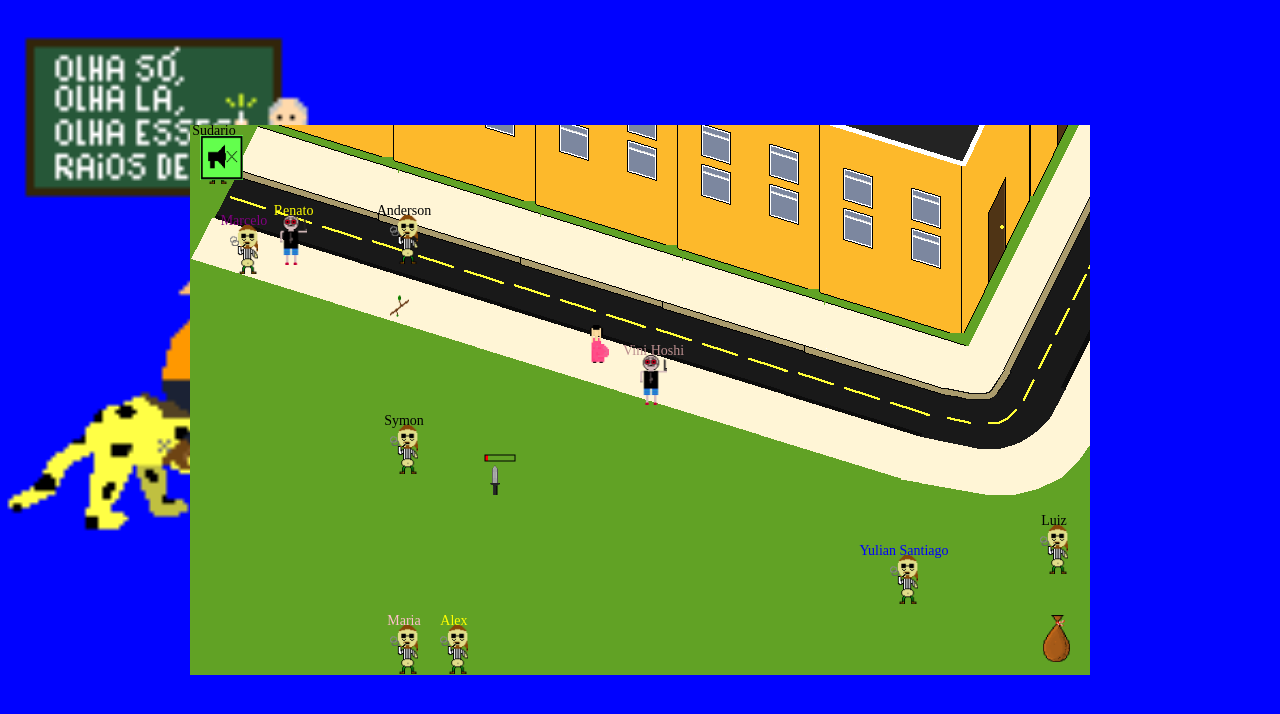
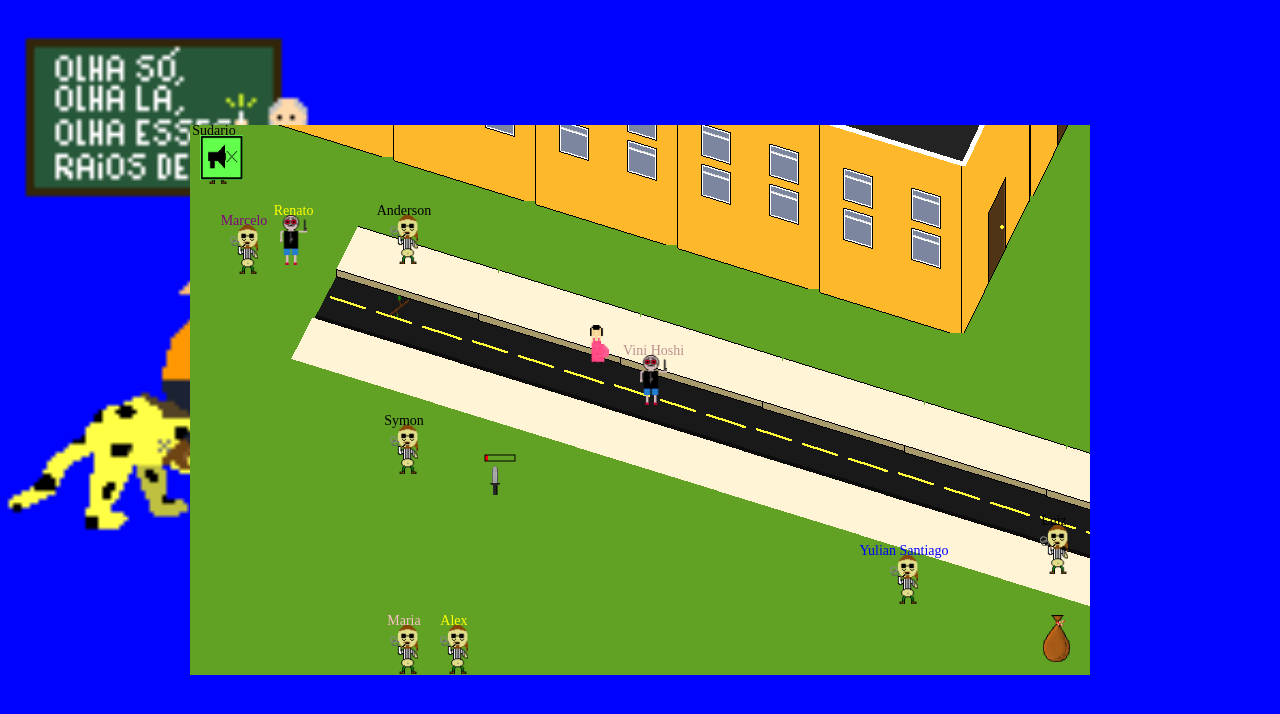
Before and after one commit to YulianSan/MyGame, a website: page public/index.html in a window 1280 px wide. Drawn offline with Linux system fonts and the light colour scheme; a web font is replaced by a local one.

Commit message:
EMelhorei a criação de ruas e comecei a parte reponsiva do jogo, vendo se a tela do celular esta deitada ou em pé

```diff
--- a/public/fundo.js
+++ b/public/fundo.js
@@ -1,5 +1,6 @@
 var fundo={
-    chao:[],botoes:[],
+
+    botoes:[],
     Antigoy:0,Antigox:0,
     // DESENHA BOTÃO
     desenharBotoes(){
@@ -41,110 +42,120 @@ var fundo={
         let posX=estadoTelaGame[globais.nTela].posicao[0]
         let posY=estadoTelaGame[globais.nTela].posicao[1]
 
-        this.Antigoy=0;this.Antigox=0;
-        for (var element of chao) {
+        for (let i=0;i<chao.length;i++) {
+            const element = chao[i];
 
-            ctx.drawImage(element.img,element.xI,element.yI,element.laI,element.alI,this.Antigox+element.x+posX, this.Antigoy+element.y+posY,element.la,element.al);
-            switch (element.dir) {
-                case 0:
-                    this.Antigoy=this.Antigoy+44;
-                    this.Antigox=this.Antigox+142;
-                break;
-                case 1:
-                    this.Antigoy=this.Antigoy-130;
-                    this.Antigox=this.Antigox+65;
-                break;
-                case 2:
-                    this.Antigoy=this.Antigoy+element.al;
-                break;
-                case 3:
-                    this.Antigox=this.Antigox-element.la;
-                case 4:
-                case 5:
-                    this.Antigoy=this.Antigoy+44;
-                    this.Antigox=this.Antigox+140;
-                break;
-                case 6:
-                    this.Antigoy=this.Antigoy-120;
-                    this.Antigox=this.Antigox+63;
-                break;
-                case 7:
-                this.Antigoy=this.Antigoy+element.al;
-                break;
-            }
+            ctx.drawImage(element.img,element.xI,element.yI,element.laI,element.alI,element.x+posX, element.y+posY,element.la,element.al);
         }
 
     },
     //CRIAR CHÃO
-    CriarChao(n){
-        let chao={}
-        if(n==0 || n==2){
-            chao={
-                img:fundoImg,alI:177,laI:208,al:177,la:208,x:0,y:0,xI:223,yI:16,dir:n
+    CriarChao(skin,n,vlr_x,vlr_y,chaoJaCriado){
+
+        let chao=chaoJaCriado
+
+        for (let i = 0; i < n; i++) {
+            const elementAnterior = chao[chao.length-1] || null;
+            var proximoX = vlr_x
+            var proximoY = vlr_y
+            if(elementAnterior){
+                proximoX = elementAnterior.x
+                proximoY = elementAnterior.y
+                switch (skin) {
+                    case 0:
+                        proximoY+=44;
+                        proximoX+=142;
+                    break;
+                    case 1:
+                        proximoY-=130;
+                        proximoX+=65;
+                    break;
+                    case 4:
+                    case 5:
+                    case 6:
+                        proximoY+=44;
+                        proximoX+=140;
+                    break;
+                    // case 6:
+                    //     proximoY-=120;
+                    //     proximoX+=63;
+                    // break;
+                }
             }
-        }if(n==1 || n==3){
-            chao={
-                img:fundoImg,alI:177,laI:212,al:177,la:212,x:0,y:0,xI:3,yI:12,dir:n
-            }
-        }if(n==4){
-            chao={
-                img:fundoImg,alI:150,laI:215,al:150,la:215,x:0,y:27,xI:20,yI:580,dir:n
-            }
-        }if(n==5){
-            chao={
-                img:fundoImg,alI:215,laI:150,al:215,la:150,x:0,y:0,xI:258,yI:594,dir:n
-            }
-        }if(n==6){
-            chao={
-                img:fundoImg,alI:150,laI:215,al:150,la:215,x:0,y:0,xI:258,yI:594,dir:n
-            }
-        }if(n==7){
-            chao={
-                img:fundoImg,alI:61,laI:62,al:122,la:121,x:0,y:0,xI:164,yI:115,dir:n
-            }
-        }if(n==8){
-            chao={
-                img:fundoImg,alI:105,laI:110,al:105,la:110,x:0,y:0,xI:171,yI:3,dir:n
+            if(skin==0 || skin==2){
+                chao.push({
+                    img:fundoImg,alI:177,laI:208,al:177,la:208,x:0+proximoX,y:0+proximoY,xI:223,yI:16,dir:skin
+                })
+            }if(skin==1 || skin==3){
+                chao.push({
+                    img:fundoImg,alI:177,laI:212,al:177,la:212,x:0+proximoX,y:0+proximoY,xI:3,yI:12,dir:skin
+                })
+            }if(skin==4){
+                chao.push({
+                    img:fundoImg,alI:150,laI:215,al:150,la:215,x:0+proximoX,y:27+proximoY,xI:20,yI:580,dir:skin
+                })
+            }if(skin==5){
+                chao.push({
+                    img:fundoImg,alI:215,laI:150,al:215,la:150,x:0+proximoX,y:0+proximoY,xI:258,yI:594,dir:skin
+                })
+            }if(skin==6){
+                chao.push({
+                    img:fundoImg,alI:150,laI:215,al:150,la:215,x:0+proximoX,y:0+proximoY,xI:258,yI:594,dir:skin
+                })
+            }if(skin==7){
+                chao.push({
+                    img:fundoImg,alI:61,laI:62,al:122,la:121,x:0+proximoX,y:0+proximoY,xI:164,yI:115,dir:skin
+                })
+            }if(skin==8){
+                chao.push({
+                    img:fundoImg,alI:105,laI:110,al:105,la:110,x:0+proximoX,y:0+proximoY,xI:171,yI:3,dir:skin
+                })
             }
         }
+
         return chao
     },
     // CRIA PREDIOS
     CriarPredio(n,skin,prediosJaCriados){
 
-        let predio=prediosJaCriados
+        let predio=prediosJaCriados || []
+        // this.ladox+=69;
+        // this.ladoy-=137;
 
+        // this.ladox+=142;
+        // this.ladoy+=44;
 
 
 
         for (let i = 0;  i< n; i++) {
-            // this.ladox+=69;
-            // this.ladoy-=137;
 
-            // this.ladox+=142;
-            // this.ladoy+=44;
-            let predioAnterior=predio[predio.length-1] || 0
+            let predioAnterior=predio[predio.length-1] || null
 
             let proximoX=60
             let proximoY=-320
 
-            if(predioAnterior!=0){
+            if(predioAnterior){
                 proximoX=predioAnterior.x
                 proximoY=predioAnterior.y
 
-                if(skin==0){
-                    proximoX+=142
-                    proximoY+=44
+                switch (skin) {
+                    case 0:
+                        proximoX+=142
+                        proximoY+=44
+                        break;
+
+                    case 1:
+                        proximoX+=69
+                        proximoY-=137
+                        break;
+
+                    default:
+                        return {}
+                        break;
                 }
 
-                else if(skin==1){
-                    proximoX+=69
-                    proximoY-=137
-
-                }
             }
 
-            console.log(proximoX)
 
             if(skin==0){
 
--- a/public/index.html
+++ b/public/index.html
@@ -64,7 +64,13 @@
         }
         //LOOP
         function main() {
+            let altura = window.innerHeight;
+            let largura = window.innerWidth;
+            if(largura<altura){
+                console.log("oi")
+            }
             telaDesenhar();
+
             frames++;
             requestAnimationFrame(main);
         }
--- a/public/telas.js
+++ b/public/telas.js
@@ -43,18 +43,12 @@ TelaGame.push((indice)=>{
             predios:
                 fundo.CriarPredio(5,1,fundo.CriarPredio(5,0,[]))
             ,
-            ruas:[
-                fundo.CriarChao(0),
-                fundo.CriarChao(0),
-                fundo.CriarChao(0),
-                fundo.CriarChao(0),
-                fundo.CriarChao(0),
-                fundo.CriarChao(6),
-                fundo.CriarChao(1),
-                fundo.CriarChao(1),
-                fundo.CriarChao(1),
-                fundo.CriarChao(1),
-            ]
+            ruas:
+                fundo.CriarChao(1,7,100,100,
+                fundo.CriarChao(6,1,100,100,
+                fundo.CriarChao(0,7,100,100,[])
+                )),
+
         }
     }
     fundo.desenharResto("#61a225");
@@ -122,11 +116,7 @@ TelaGame.push((indice)=>{
             ],
             predios: fundo.CriarPredio(7,0,[])
             ,
-            ruas:[
-                fundo.CriarChao(0),
-                fundo.CriarChao(0),
-                fundo.CriarChao(0),
-            ]
+            ruas:fundo.CriarChao(0,10,50,20,[])
         }
     }
 
--- a/server.js
+++ b/server.js
@@ -1,6 +1,6 @@
 const http = require("http")
 const express = require("express")
-const porta = 3000
+const porta = 3001
 const fs = require("fs")
 
 const app = express()
```
